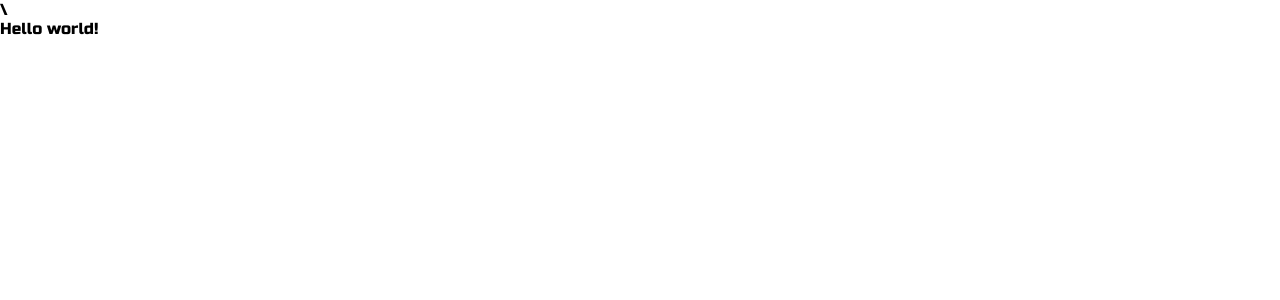
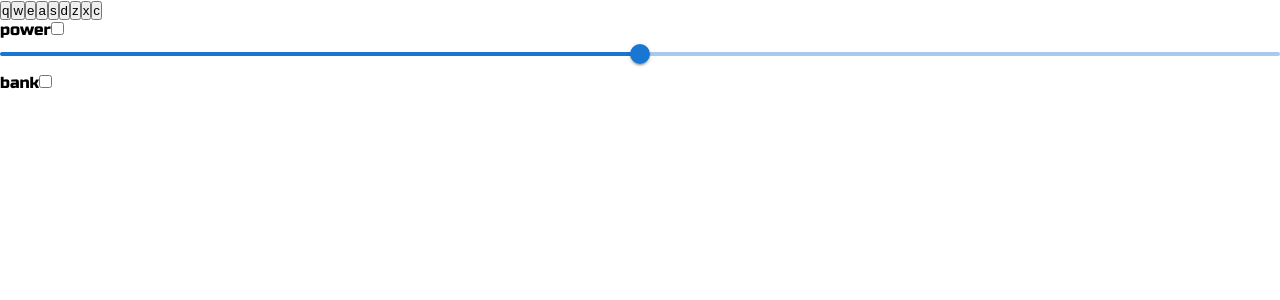
Before and after one commit to Levis155/drum-machine, a React (Vite) app: page / in a window 1280 px wide. Shown: the top 300 px of the page. Built offline with nearby package versions, Linux system fonts and the light colour scheme.

Commit message:
place all elements on page

```diff
--- a/index.html
+++ b/index.html
@@ -3,7 +3,6 @@
   <head>
     <meta charset="UTF-8" />
     <link rel="icon" type="image/svg+xml" href="/vite.svg" />
-    \
     <link rel="preconnect" href="https://fonts.googleapis.com" />
     <link rel="preconnect" href="https://fonts.gstatic.com" crossorigin />
     <link
--- a/package.json
+++ b/package.json
@@ -10,6 +10,9 @@
     "preview": "vite preview"
   },
   "dependencies": {
+    "@emotion/react": "^11.14.0",
+    "@emotion/styled": "^11.14.1",
+    "@mui/material": "^7.3.1",
     "react": "^19.0.0",
     "react-dom": "^19.0.0"
   },
--- a/src/App.tsx
+++ b/src/App.tsx
@@ -1,7 +1,40 @@
+import { Slider } from "@mui/material";
 import "./App.css";
 
 function App() {
-  return <div>Hello world!</div>;
+  return (
+    <div className="app-wrapper">
+      <div className="drum-machine">
+        <div className="buttons-container">
+          <button>q</button>
+          <button>w</button>
+          <button>e</button>
+          <button>a</button>
+          <button>s</button>
+          <button>d</button>
+          <button>z</button>
+          <button>x</button>
+          <button>c</button>
+        </div>
+
+        <div className="controls-container">
+          <label className="power-switch">
+            <span className="slider">power</span>
+            <input type="checkbox" />
+          </label>
+
+          <div className="display"></div>
+
+          <div><Slider defaultValue={50} aria-label="Disabled slider" /></div>
+
+          <label className="bank-switch">
+            <span className="slider">bank</span>
+            <input type="checkbox" />
+          </label>
+        </div>
+      </div>
+    </div>
+  );
 }
 
 export default App;
```
Also changed, not shown: 1 other file (tests, documents, lock files or other folders).
